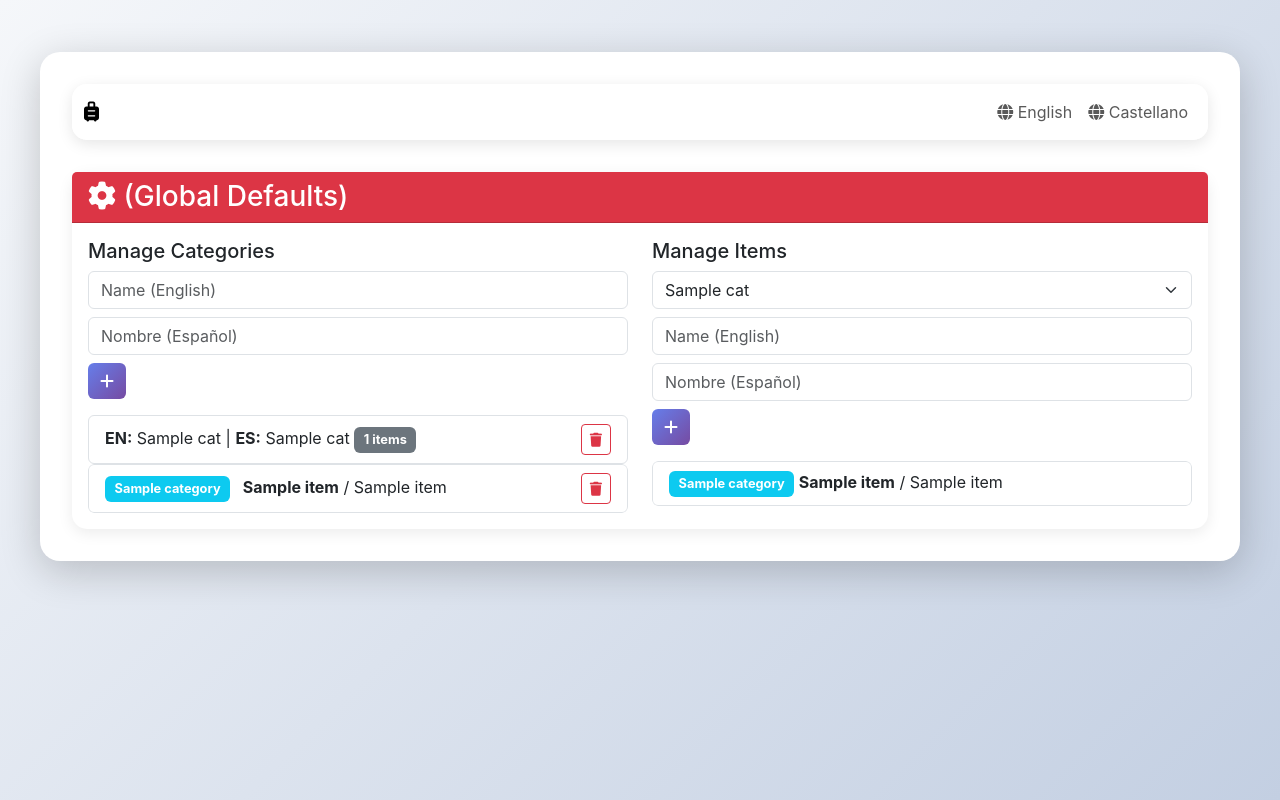
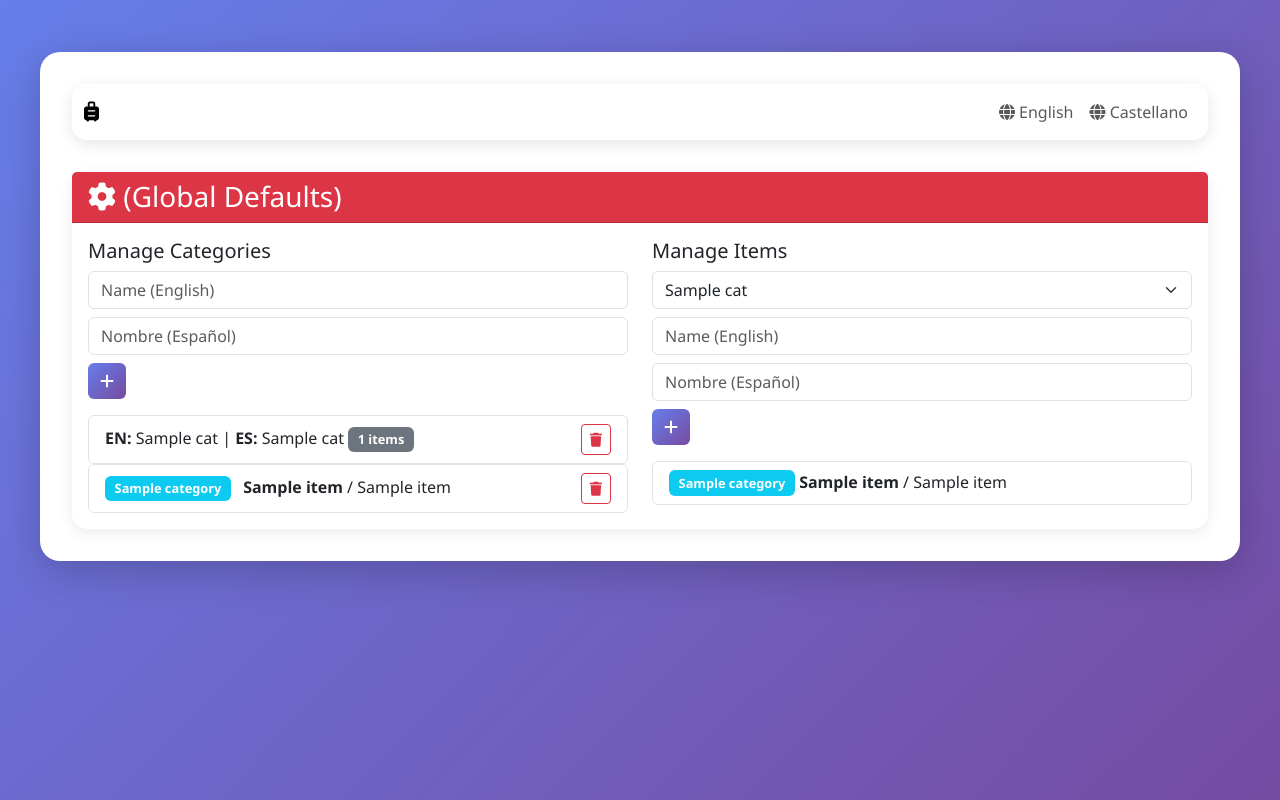
Before and after one commit to algomlop/TravelPacker, a Python web app: template templates/admin.html in a window 1280 px wide. Run offline with Jinja, Linux system fonts and the light colour scheme; the template is opened without the code that fills it: most values are stand-ins (such as "Sample title", 1, 10 or a date in 2020).

Commit message:
Update base.html

```diff
--- a/templates/base.html
+++ b/templates/base.html
@@ -11,6 +11,9 @@
             background: linear-gradient(135deg, #667eea 0%, #764ba2 100%);
             min-height: 100vh;
             font-family: 'Segoe UI', Tahoma, Geneva, Verdana, sans-serif;
+            margin: 0;
+            padding: 20px;
+            color: #333;
         }
         .container-main {
             background: white;
@@ -147,14 +150,6 @@
             box-sizing: border-box;
         }
 
-        body {
-            font-family: -apple-system, BlinkMacSystemFont, 'Segoe UI', Roboto, Oxygen, Ubuntu, Cantarell, sans-serif;
-            background: linear-gradient(135deg, #f5f7fa 0%, #c3cfe2 100%);
-            min-height: 100vh;
-            margin: 0;
-            padding: 20px;
-            color: #333;
-        }
 
         .container {
             max-width: 1200px;
```
